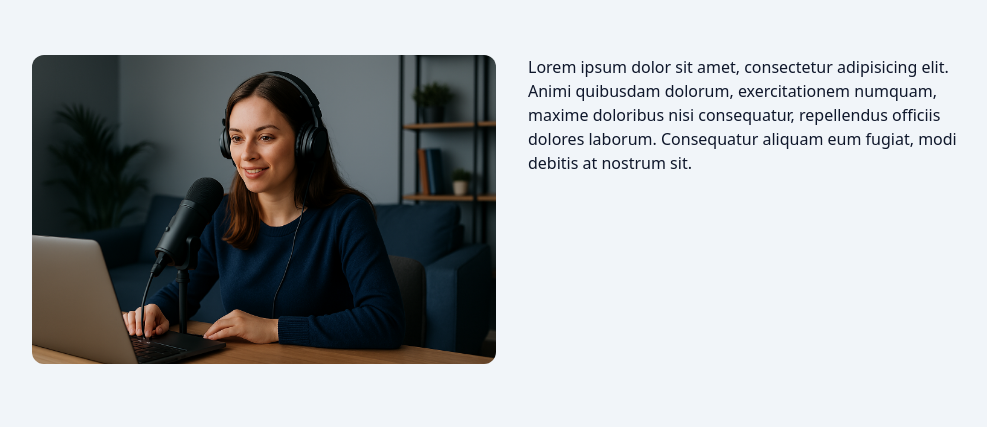
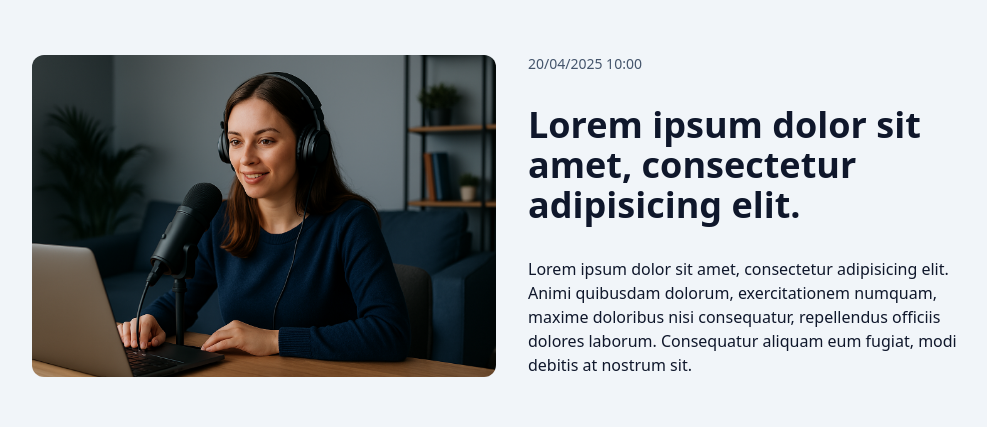
Before and after one commit to FellypeGC/blog-application, a Next.js app: page / in a window 1280 px wide. Shown: the part 149-576 px from the top of the page, without its empty margins (128-1115 px from the left). Built offline with nearby package versions, Linux system fonts and the light colour scheme.

Commit message:
chore: finish featured post css with tailwind css

```diff
--- a/src/app/page.tsx
+++ b/src/app/page.tsx
@@ -17,18 +17,32 @@
       <section className='grid grid-cols-1 gap-8 mb-16 sm:grid-cols-2 group'>
         <Link className='w-full h-full overflow-hidden rounded-xl' href='#'>
           <Image
-            className='group-hover:scale-105 transition duration-300'
+            className='w-full h-full object-cover object-center group-hover:scale-105 transition duration-300'
             src='/images/bryen_0.png'
             width={1200}
             height={720}
             alt='Título do post'
+            priority
           />
         </Link>
-        <div>
-          Lorem ipsum dolor sit amet, consectetur adipisicing elit. Animi
-          quibusdam dolorum, exercitationem numquam, maxime doloribus nisi
-          consequatur, repellendus officiis dolores laborum. Consequatur aliquam
-          eum fugiat, modi debitis at nostrum sit.
+
+        <div className='flex flex-col gap-4 sm:justify-center'>
+          <time className='text-slate-600 mb-4 block text-sm/tight' dateTime='2025-04-20'>
+            20/04/2025 10:00
+          </time>
+
+          <h1 className='text-2xl/tight mb-4 font-extrabold sm:text-4xl'>
+            <Link href='#'>
+              Lorem ipsum dolor sit amet, consectetur adipisicing elit.
+            </Link>
+          </h1>
+
+          <p>
+            Lorem ipsum dolor sit amet, consectetur adipisicing elit. Animi
+            quibusdam dolorum, exercitationem numquam, maxime doloribus nisi
+            consequatur, repellendus officiis dolores laborum. Consequatur
+            aliquam eum fugiat, modi debitis at nostrum sit.
+          </p>
         </div>
       </section>
 
```
